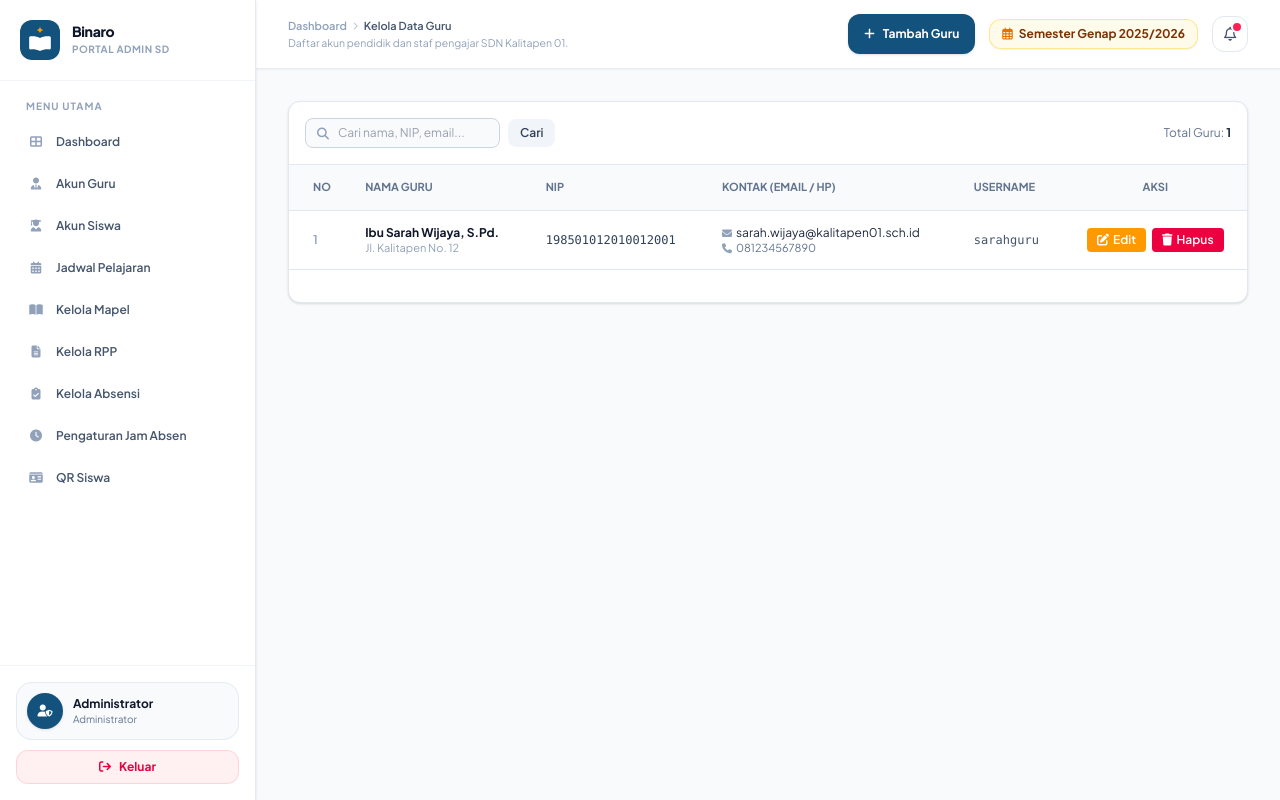
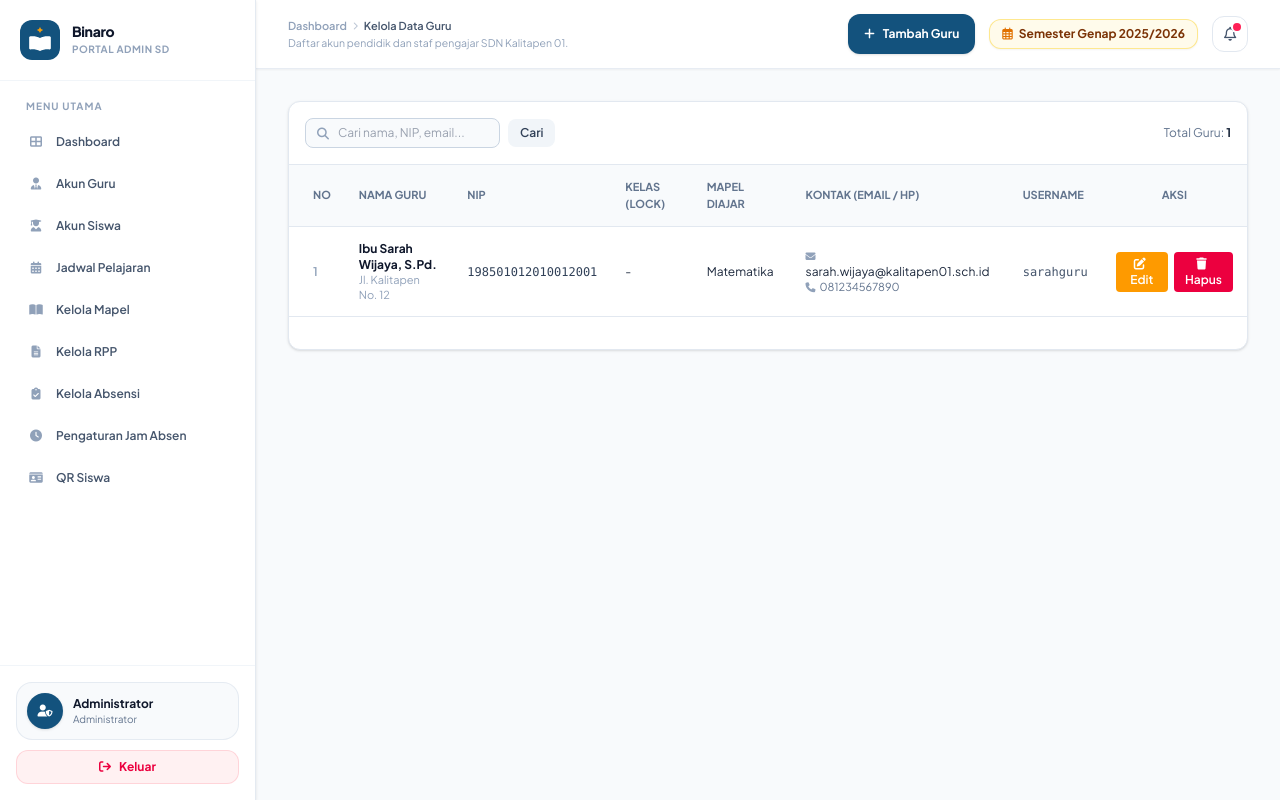
Before and after one commit to MughniIanAkmal/Binaro, a Laravel app: page /guru in a window 1280 px wide. Run offline with Laravel 12, Linux system fonts and the light colour scheme; a user stored in the database is signed in; data comes from the database, SQL or seed files in the repository; tables that the repository leaves empty hold one stand-in row (values such as "Sample post"); style sheets or scripts are compiled from the project's sources.

Commit message:
guru sekarang di-lock ke 1 kelas aja, mapelnya juga diatur admin biar nggak nyasar

```diff
--- a/laravel/app/Http/Controllers/Guru/GuruController.php
+++ b/laravel/app/Http/Controllers/Guru/GuruController.php
@@ -5,6 +5,7 @@ namespace App\Http\Controllers\Guru;
 use App\Http\Controllers\Controller;
 use App\Models\Guru;
 use App\Models\JadwalMataPelajaran;
+use App\Models\Kelas;
 use App\Models\MataPelajaran;
 use Illuminate\Http\Request;
 use Illuminate\Support\Facades\Hash;
@@ -29,7 +30,7 @@ class GuruController extends Controller
             return redirect()->route('guru.dashboard');
         }
         $search = $request->get('search') ?? $request->get('q');
-        $guru = Guru::when($search, function ($query, $search) {
+        $guru = Guru::with(['kelas', 'mapel'])->when($search, function ($query, $search) {
             $query->where('nama_guru', 'like', "%{$search}%")
                 ->orWhere('nip', 'like', "%{$search}%")
                 ->orWhere('email', 'like', "%{$search}%");
@@ -40,7 +41,10 @@ class GuruController extends Controller
 
     public function create()
     {
-        return view('guru.data.create');
+        $kelasList = Kelas::orderBy('pararel')->get();
+        $mapelList = MataPelajaran::orderBy('nama_mapel')->get();
+
+        return view('guru.data.create', compact('kelasList', 'mapelList'));
     }
 
     public function store(Request $request)
@@ -54,6 +58,10 @@ class GuruController extends Controller
             'alamat' => 'nullable|string|max:500',
             'username' => ['required', 'string', 'max:50', 'regex:/^[a-zA-Z0-9._]+$/', 'unique:guru,username'],
             'password' => 'required|string|min:6|max:100|confirmed',
+            // Revisi 2: lock 1 kelas. Revisi 3: mapel yang boleh diajar.
+            'id_rooms' => 'nullable|exists:kelas,id_rooms',
+            'mapel_ids' => 'nullable|array',
+            'mapel_ids.*' => 'exists:mata_pelajaran,id_mapel',
         ], [
             'nama.required' => 'Nama guru wajib diisi.',
             'nama.max' => 'Nama guru maksimal 100 karakter.',
@@ -80,16 +88,22 @@ class GuruController extends Controller
             'alamat' => $validated['alamat'] ?? null,
             'username' => $validated['username'],
             'password' => Hash::make($validated['password']),
+            'id_rooms' => $validated['id_rooms'] ?? null,
         ];
 
-        Guru::create($data);
+        $guruBaru = Guru::create($data);
+        $guruBaru->mapel()->sync($validated['mapel_ids'] ?? []);
 
         return redirect()->route('guru.data.index')->with('success', 'Data guru berhasil ditambahkan.');
     }
 
     public function edit(Guru $guru)
     {
-        return view('guru.data.edit', compact('guru'));
+        $guru->load('mapel');
+        $kelasList = Kelas::orderBy('pararel')->get();
+        $mapelList = MataPelajaran::orderBy('nama_mapel')->get();
+
+        return view('guru.data.edit', compact('guru', 'kelasList', 'mapelList'));
     }
 
     public function update(Request $request, Guru $guru)
@@ -103,6 +117,9 @@ class GuruController extends Controller
             'alamat' => 'nullable|string|max:500',
             'username' => ['required', 'string', 'max:50', 'regex:/^[a-zA-Z0-9._]+$/', Rule::unique('guru', 'username')->ignore($guru->id_guru, 'id_guru')],
             'password' => 'nullable|string|min:6|max:100|confirmed',
+            'id_rooms' => 'nullable|exists:kelas,id_rooms',
+            'mapel_ids' => 'nullable|array',
+            'mapel_ids.*' => 'exists:mata_pelajaran,id_mapel',
         ], [
             'nama.required' => 'Nama guru wajib diisi.',
             'nama.max' => 'Nama guru maksimal 100 karakter.',
@@ -128,6 +145,7 @@ class GuruController extends Controller
             'jenis_kelamin' => $validated['jenis_kelamin'] ?? null,
             'alamat' => $validated['alamat'] ?? null,
             'username' => $validated['username'],
+            'id_rooms' => $validated['id_rooms'] ?? null,
         ];
 
         if (! empty($validated['password'])) {
@@ -135,12 +153,15 @@ class GuruController extends Controller
         }
 
         $guru->update($data);
+        // Kosongkan checkbox = cabut semua mapel (sync([])), bukan "tidak diubah".
+        $guru->mapel()->sync($request->has('mapel_ids') ? ($validated['mapel_ids'] ?? []) : []);
 
         return redirect()->route('guru.data.index')->with('success', 'Data guru berhasil diperbarui.');
     }
 
     public function destroy(Guru $guru)
     {
+        $guru->mapel()->detach();
         $guru->delete();
 
         return redirect()->route('guru.data.index')->with('success', 'Data guru berhasil dihapus.');
--- a/laravel/app/Http/Controllers/RppController.php
+++ b/laravel/app/Http/Controllers/RppController.php
@@ -138,8 +138,21 @@ class RppController extends Controller
         }
 
         $rppList = $query->latest('id_rpp')->paginate(12)->withQueryString();
+        // Revisi 2 & 3: di portal guru, dropdown modal RPP hanya menampilkan
+        // kelas yang di-lock dan mapel yang diizinkan admin untuk guru ini.
+        // Kalau guru belum punya mapel ampuan sama sekali, tampilkan semua
+        // mapel supaya RPP pertama tetap bisa dibuat.
         $mapelList = MataPelajaran::all();
         $kelasList = Kelas::all();
+        if ($guru) {
+            if ($guru->lockedKelasId() !== null) {
+                $kelasList = Kelas::where('id_rooms', $guru->lockedKelasId())->get();
+            }
+            $taughtIds = $guru->taughtMapelIds();
+            if ($taughtIds->isNotEmpty()) {
+                $mapelList = MataPelajaran::whereIn('id_mapel', $taughtIds)->get();
+            }
+        }
         $jadwalList = $guru ? JadwalMataPelajaran::with(['mataPelajaran', 'kelas'])->where('id_guru', $guru->id_guru)->get() : collect();
 
         return view('rpp_guru.index', compact(
@@ -238,6 +251,21 @@ class RppController extends Controller
             $idGuru = Guru::value('id_guru');
         }
         $request->merge(['id_guru' => $idGuru]);
+
+        // Revisi 2 & 3: guru yang sudah di-lock admin ke 1 kelas tidak bisa
+        // membuat RPP untuk kelas lain; kalau admin sudah mengatur mapelnya,
+        // RPP hanya boleh untuk mapel yang diizinkan itu.
+        $guruPembuat = $idGuru ? Guru::find($idGuru) : null;
+        if ($guruPembuat && $guruPembuat->lockedKelasId() !== null) {
+            $request->merge(['id_rooms' => $guruPembuat->lockedKelasId()]);
+        }
+        if ($guruPembuat && $guruPembuat->isMapelCustomized()
+            && $request->filled('id_mapel')
+            && ! $guruPembuat->canTeachMapel((int) $request->input('id_mapel'))) {
+            return back()->withInput()->withErrors([
+                'id_mapel' => 'Mata pelajaran ini bukan mata pelajaran yang diatur admin untuk Anda.',
+            ]);
+        }
 
         // Validasi Target Roster Jadwal & Hitung JP Otomatis (1 JP = 45 Menit)
         [$validJadwal, $errorJadwal, $autoJp] = $this->processJadwalAndJp($request->input('target_jadwal'));
@@ -367,6 +395,19 @@ class RppController extends Controller
         $rpp = Rpp::where('id_rpp', $id)->first();
         if (! $rpp) {
             abort(404, 'RPP tidak ditemukan.');
+        }
+
+        // Revisi 2 & 3: paksa kelas & mapel sesuai lock admin (lihat store()).
+        $guruPemilik = $rpp->id_guru ? Guru::find($rpp->id_guru) : null;
+        if ($guruPemilik && $guruPemilik->lockedKelasId() !== null) {
+            $request->merge(['id_rooms' => $guruPemilik->lockedKelasId()]);
+        }
+        if ($guruPemilik && $guruPemilik->isMapelCustomized()
+            && $request->filled('id_mapel')
+            && ! $guruPemilik->canTeachMapel((int) $request->input('id_mapel'))) {
+            return back()->withInput()->withErrors([
+                'id_mapel' => 'Mata pelajaran ini bukan mata pelajaran yang diatur admin untuk Anda.',
+            ]);
         }
 
         // Validasi Target Roster Jadwal & Hitung JP Otomatis (1 JP = 45 Menit)
--- a/laravel/app/Models/Guru.php
+++ b/laravel/app/Models/Guru.php
@@ -25,6 +25,8 @@ class Guru extends Authenticatable
         'jenis_kelamin',
         'username',
         'password',
+        // Revisi: lock guru ke 1 kelas (diatur admin, nullable = belum di-lock).
+        'id_rooms',
     ];
 
     protected $appends = ['nama'];
@@ -37,6 +39,64 @@ class Guru extends Authenticatable
     public function setNamaAttribute($value)
     {
         $this->attributes['nama_guru'] = $value;
+    }
+
+    /** Kelas yang di-lock untuk guru ini (1 guru = 1 kelas, diatur admin). */
+    public function kelas()
+    {
+        return $this->belongsTo(Kelas::class, 'id_rooms', 'id_rooms');
+    }
+
+    /** Mapel yang diizinkan admin untuk guru ini (pivot guru_mapel). */
+    public function mapel()
+    {
+        return $this->belongsToMany(MataPelajaran::class, 'guru_mapel', 'id_guru', 'id_mapel')->withTimestamps();
+    }
+
+    /** null = belum di-lock admin, semua alur lama tetap jalan. */
+    public function lockedKelasId(): ?int
+    {
+        return $this->id_rooms ? (int) $this->id_rooms : null;
+    }
+
+    public function isLockedToKelas(?int $idRooms): bool
+    {
+        $locked = $this->lockedKelasId();
+
+        return $locked !== null && $idRooms !== null && $locked === $idRooms;
+    }
+
+    /**
+     * Mapel yang boleh diajar guru ini.
+     * Kalau admin sudah mengisi pivot guru_mapel, pivot itu yang berlaku.
+     * Kalau belum pernah diisi, fallback ke mapel dari jadwal mengajar
+     * (perilaku lama) supaya guru lama tidak tiba-tiba kehilangan akses.
+     */
+    public function taughtMapelIds(): \Illuminate\Support\Collection
+    {
+        $pivotIds = $this->mapel()->pluck('mata_pelajaran.id_mapel')->map(fn ($id) => (int) $id);
+
+        if ($pivotIds->isNotEmpty()) {
+            return $pivotIds->values();
+        }
+
+        return JadwalMataPelajaran::where('id_guru', $this->id_guru)
+            ->distinct()->pluck('id_mapel')->map(fn ($id) => (int) $id)->values();
+    }
+
+    public function canTeachMapel(?int $idMapel): bool
+    {
+        if ($idMapel === null) {
+            return false;
+        }
+
+        return $this->taughtMapelIds()->contains($idMapel);
+    }
+
+    /** true kalau admin sudah pernah mengisi pivot guru_mapel untuk guru ini. */
+    public function isMapelCustomized(): bool
+    {
+        return $this->mapel()->exists();
     }
 
     public function rpp()
--- a/laravel/app/Models/MataPelajaran.php
+++ b/laravel/app/Models/MataPelajaran.php
@@ -28,4 +28,15 @@ class MataPelajaran extends Model
     {
         return $this->hasMany(Siswa::class, 'id_mapel', 'id_mapel');
     }
+
+    /**
+     * Guru yang diizinkan admin mengajar mapel ini (pivot guru_mapel).
+     * Namanya jamak (gurus) karena belongsToMany mengembalikan Collection —
+     * jangan dinamai guru(), karena view siswa memakai ->guru->nama_guru
+     * dengan asumsi relasi tunggal dan akan 500 kalau dapat Collection.
+     */
+    public function gurus()
+    {
+        return $this->belongsToMany(Guru::class, 'guru_mapel', 'id_mapel', 'id_guru')->withTimestamps();
+    }
 }
--- a/laravel/resources/views/guru/data/index.blade.php
+++ b/laravel/resources/views/guru/data/index.blade.php
@@ -43,6 +43,8 @@
                         <th class="p-3.5 pl-6">NO</th>
                         <th class="p-3.5">NAMA GURU</th>
                         <th class="p-3.5">NIP</th>
+                        <th class="p-3.5">KELAS (LOCK)</th>
+                        <th class="p-3.5">MAPEL DIAJAR</th>
                         <th class="p-3.5">KONTAK (EMAIL / HP)</th>
                         <th class="p-3.5">USERNAME</th>
                         <th class="p-3.5 text-center">AKSI</th>
@@ -57,6 +59,8 @@
                             <div class="text-[11px] text-slate-400">{{ $item->alamat ? Str::limit($item->alamat, 30) : 'Alamat belum diatur' }}</div>
                         </td>
                         <td class="p-3.5 font-mono text-slate-700">{{ $item->nip ?? '-' }}</td>
+                        <td class="p-3.5">{{ $item->kelas ? 'Kelas '.$item->kelas->nama_kelas : '-' }}</td>
+                        <td class="p-3.5">{{ $item->mapel->isNotEmpty() ? $item->mapel->pluck('nama_mapel')->join(', ') : '-' }}</td>
                         <td class="p-3.5">
                             <div><i class="fas fa-envelope text-slate-400 mr-1 text-[10px]"></i>{{ $item->email ?? '-' }}</div>
                             <div class="text-[11px] text-slate-500"><i class="fas fa-phone text-slate-400 mr-1 text-[10px]"></i>{{ $item->no_hp ?? '-' }}</div>
@@ -80,7 +84,7 @@
                     </tr>
                     @empty
                     <tr>
-                        <td colspan="6" class="p-2"><x-empty-state icon="fa-inbox" title="Belum ada data guru terdaftar." /></td>
+                        <td colspan="8" class="p-2"><x-empty-state icon="fa-inbox" title="Belum ada data guru terdaftar." /></td>
                     </tr>
                     @endforelse
                 </tbody>
```
Also changed, not shown: laravel/resources/views/guru/data/_form_guru.blade.php (+29 -0 lines), laravel/database/migrations/2026_11_17_220000_add_guru_kelas_dan_guru_mapel.php (added).
